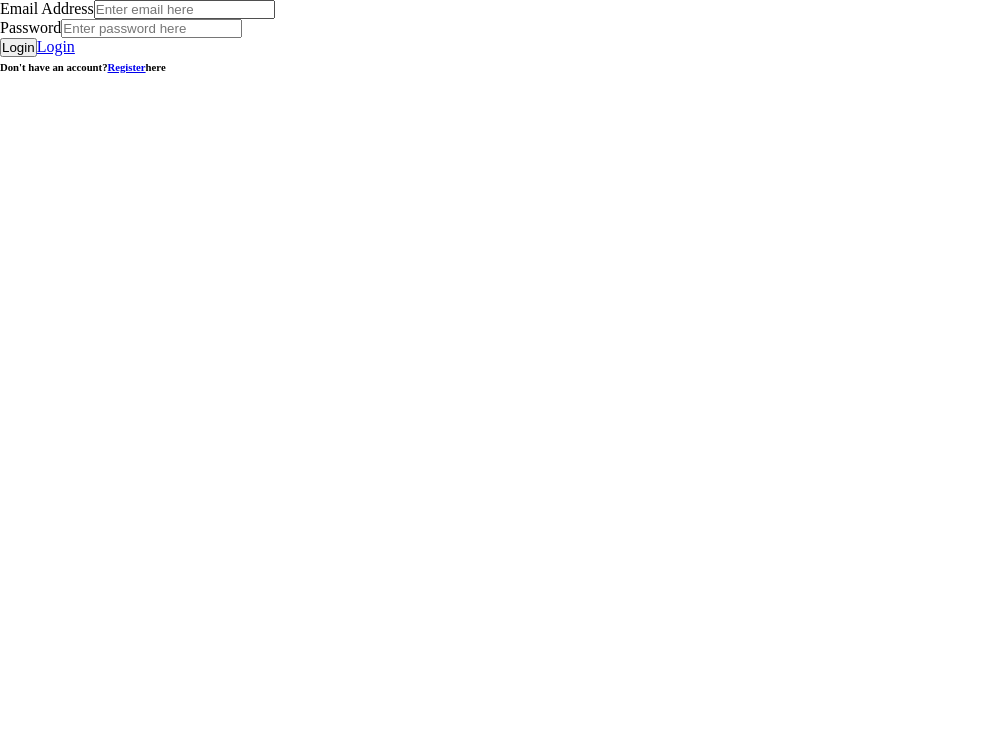
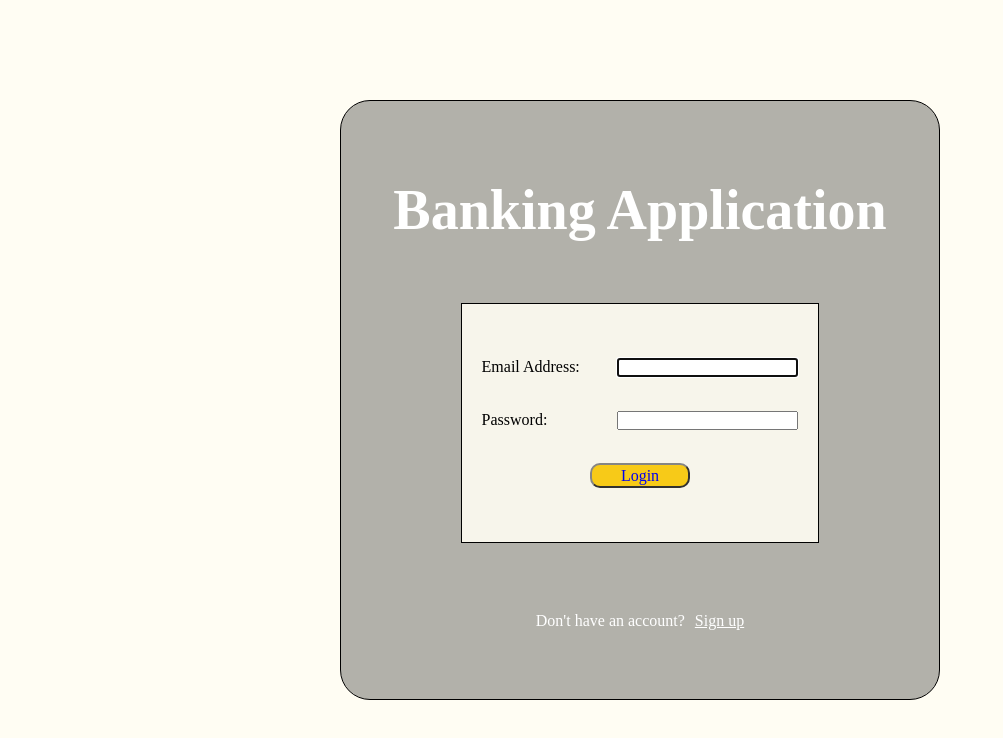
Before and after one commit to pcon92/banking-application, a React (Create React App) app: page / in a window 1280 px wide. Shown: the top 738 px of the page, without its empty margins (0-1003 px from the left). Built offline with nearby package versions, Linux system fonts and the light colour scheme.

Commit message:
styles for login and register page and created confirmed registration page

```diff
--- a/src/App.js
+++ b/src/App.js
@@ -5,6 +5,7 @@ import React, {useState, useEffect} from 'react';
 // Import components
 import Login from './components/Login';
 import Register from './components/Register';
+import ConfirmRegistration from './components/ConfirmRegistration';
 import Home from './components/Home';
 import Messages from './components/Messages';
 import Accounts from './components/Accounts';
@@ -234,6 +235,9 @@ function App() {
                         setTheme={setTheme}
                         unreadMessages={unreadMessages}/>
                     </Route>
+                    <Route path="/confirm-registration-page">
+                        <ConfirmRegistration/>
+                    </Route>
                     <Route path="/register-page">
                         <Register/>
                     </Route>
--- /dev/null
+++ b/src/components/ConfirmRegistration.js
@@ -0,0 +1,20 @@
+import React from 'react';
+import {Link} from "react-router-dom";
+
+import styles from '../styles/confirmRegistration.module.css';
+
+const ConfirmRegistration = () => {
+
+    return (
+        <>
+            <div className={`${styles.background}`}>
+                <div className={`${styles.outerContainer}`}>
+                    <h1 className={`${styles.heading}`}>Thank you for registering!</h1>
+                    <Link to="/login" className={`${styles.loginLink}`}>Login</Link>
+                </div>
+            </div>
+        </>
+    )
+};
+
+export default ConfirmRegistration;
--- a/src/components/login.js
+++ b/src/components/login.js
@@ -1,33 +1,31 @@
 import React from 'react';
 import {Link} from "react-router-dom";
+
+import styles from '../styles/login.module.css';
 
 const Login = () => {
 
     return (
-        <div>
-            <ul>
-                <div>
-                    <label htmlFor="email">
-                        Email Address
-                    </label>
-                    <input type="text" id="email" placeholder="Enter email here"/>
-                    <br/>
-                    <label htmlFor="password">
-                        Password
-                    </label>
-                    <input type="password" id="password" placeholder="Enter password here"/>
-                    <br/>
-                    <button value="Login">Login</button>
-                    <Link to="/home-page">Login</Link>
+        <>
+            <div className={`${styles.background}`}>
+                <div className={`${styles.outerContainer}`}>
+                    <h1 className={`${styles.heading}`}>Banking Application</h1>
+                    <div className={`${styles.innerContainer}`}>
+                        <div className={`${styles.emailAndPasswordDiv}`}>
+                            <label htmlFor="email">Email Address: </label>
+                            <input type="text" id="email" autoFocus/>
+                        </div>
+                        <div className={`${styles.emailAndPasswordDiv}`}>
+                            <label htmlFor="password">Password: </label>
+                            <input type="password" id="password"/>
+                        </div>
+                        <Link to="/home-page" className={`${styles.loginButton}`}>Login</Link>
+                    </div>
+                    <p className={`${styles.signUpText}`}>Don't have an account?
+                    <Link to="/register-page" className={`${styles.signUpLink}`}>Sign up</Link></p>
                 </div>
-                <li>
-                    <h6>Don't have an account?
-                        <Link to="/register-page">Register</Link>
-                        here</h6>
-
-                </li>
-            </ul>
-        </div>
+            </div>
+        </>
     )
 };
 
--- a/src/components/register.js
+++ b/src/components/register.js
@@ -1,30 +1,36 @@
 import React from 'react';
 import {Link} from "react-router-dom";
+
+import styles from '../styles/register.module.css';
 
 const Register = () => {
 
     return (
-        <div>
-            <label for="email">
-                Email Address
-            </label>
-            <input type="text" id="email" placeholder="Enter email here"/>
-            <br/>
-            <label for="password">
-                Password
-            </label>
-            <input type="password" id="password" placeholder="Enter password here"/>
-            <br/>
-            <label for="confirm-password">
-                Confirm Password
-            </label>
-            <input type="password" id="confirm-password" placeholder="Confirm Password here"/>
-            <br/>
-            <button value="Login">Register Account</button>
-            <h6>Already have an account? Go to
-                <Link to="/login">Login</Link>
-            </h6>
-        </div>
+        <>
+            <div className={`${styles.background}`}>
+                <div className={`${styles.outerContainer}`}>
+                    <h1 className={`${styles.heading}`}>Create an Account</h1>
+                    <div className={`${styles.innerContainer}`}>
+                        <div className={`${styles.emailAndPasswordDiv}`}>
+                            <label for="email">Email Address: </label>
+                            <input type="text" id="email"/>
+                        </div>
+                        <div className={`${styles.emailAndPasswordDiv}`}>
+                            <label for="password">Password: </label>
+                            <input type="password" id="password"/>
+                        </div>
+                        <div className={`${styles.emailAndPasswordDiv}`}>
+                            <label for="confirm-password">Confirm Password: </label>
+                            <input type="password" id="confirm-password"/>
+                        </div>
+                        <Link to="/confirm-registration-page" className={`${styles.registerButton}`}>Register Account</Link>
+                    </div>
+                    <p className={`${styles.loginText}`}>Already have an account?
+                        <Link to="/login" className={`${styles.loginLink}`} >Login</Link>
+                    </p>
+                </div>
+            </div>
+        </>
     )
 };
 
--- a/src/styles/colors.css
+++ b/src/styles/colors.css
@@ -1,7 +1,10 @@
 
 :root {
-    --shadow: rgba(0, 0, 0, 0.2);
+    --shadow2: rgba(0, 0, 0, 0.2);
+    --shadow1: rgba(0, 0, 0, 0.1);
     --black: rgb(0, 0, 0);
+    --greyLight: rgba(0, 0, 0, 0.3);
+    --creamWhite: rgba(255, 253, 242, 0.9);
 
 
     --yellow1: rgba(247, 202, 24, 1); /* kournikova from http://www.flatuicolorpicker.com/yellow-rgba-color-model/ */
--- /dev/null
+++ b/src/styles/confirmRegistration.module.css
@@ -0,0 +1,33 @@
+
+.background {
+    height: 100vh;
+    width: 100vw;
+    display: flex;
+    justify-content: center;
+    align-items: center;
+    background-color: var(--creamWhite);
+}
+
+.heading {
+    font-size: 36px;
+    position: relative;
+    top: 1vh;
+    color: white;
+}
+
+.outerContainer {
+    border: 1px solid black;
+    border-radius: 30px;
+    height: 600px;
+    width: 600px;
+    display: flex;
+    flex-direction: column;
+    align-items: center;
+    justify-content: space-evenly;
+    background-color: var(--greyLight);
+}
+
+.loginLink {
+    color: white;
+    margin-left: 10px;
+}
--- /dev/null
+++ b/src/styles/login.module.css
@@ -0,0 +1,67 @@
+
+.background {
+    height: 100vh;
+    width: 100vw;
+    display: flex;
+    justify-content: center;
+    align-items: center;
+    background-color: var(--creamWhite);
+}
+
+.heading {
+    font-size: 56px;
+    position: relative;
+    top: 1vh;
+    color: white;
+}
+
+.outerContainer {
+    border: 1px solid black;
+    border-radius: 30px;
+    height: 600px;
+    width: 600px;
+    display: flex;
+    flex-direction: column;
+    align-items: center;
+    justify-content: space-evenly;
+    background-color: var(--greyLight);
+}
+
+.innerContainer {
+    display: flex;
+    justify-content: space-evenly;
+    align-items: center;
+    flex-direction: column;
+    height: 40%;
+    width: 60%;
+    padding: 20px;
+    border: 1px solid black;
+    background-color: var(--creamWhite);
+}
+
+.emailAndPasswordDiv {
+    display: flex;
+    width: 100%;
+    justify-content: space-between;
+}
+
+.loginButton {
+    height: 25px;
+    width: 100px;
+    background-color: var(--yellow1);
+    display: flex;
+    justify-content: center;
+    align-items: center;
+    text-decoration: none;
+    border-radius: 10px;
+    border: 2px outset rgb(133, 133, 133);
+}
+
+.signUpText {
+    color: white;
+}
+
+.signUpLink {
+    color: white;
+    margin-left: 10px;
+}
--- a/src/styles/navbar.module.css
+++ b/src/styles/navbar.module.css
@@ -26,7 +26,7 @@
 }
 
 .linkList:hover {
-    box-shadow: 1px 1px 15px 2px rgba(0, 0, 0, 0.1);
+    box-shadow: 1px 1px 15px 2px var(--shadow1);
     transform: scale(1..05);
 }
 
--- /dev/null
+++ b/src/styles/register.module.css
@@ -0,0 +1,67 @@
+
+.background {
+    height: 100vh;
+    width: 100vw;
+    display: flex;
+    justify-content: center;
+    align-items: center;
+    background-color: var(--creamWhite);
+}
+
+.heading {
+    font-size: 48px;
+    position: relative;
+    top: 1vh;
+    color: white;
+}
+
+.outerContainer {
+    border: 1px solid black;
+    border-radius: 30px;
+    height: 600px;
+    width: 600px;
+    display: flex;
+    flex-direction: column;
+    align-items: center;
+    justify-content: space-evenly;
+    background-color: var(--greyLight);
+}
+
+.innerContainer {
+    display: flex;
+    justify-content: space-evenly;
+    align-items: center;
+    flex-direction: column;
+    height: 40%;
+    width: 60%;
+    padding: 20px;
+    border: 1px solid black;
+    background-color: var(--creamWhite);
+}
+
+.emailAndPasswordDiv {
+    display: flex;
+    width: 100%;
+    justify-content: space-between;
+}
+
+.registerButton {
+    height: 25px;
+    width: 150px;
+    background-color: var(--yellow1);
+    display: flex;
+    justify-content: center;
+    align-items: center;
+    text-decoration: none;
+    border-radius: 10px;
+    border: 2px outset rgb(133, 133, 133);
+}
+
+.loginText {
+    color: white;
+}
+
+.loginLink {
+    color: white;
+    margin-left: 10px;
+}
--- a/src/styles/settings.module.css
+++ b/src/styles/settings.module.css
@@ -44,11 +44,11 @@
     border: 1px solid black;
     justify-content: center;
     flex: 1;
-    box-shadow: 1px 1px 5px 2px rgba(0, 0, 0, 0.1);
+    box-shadow: 1px 1px 5px 2px var(--shadow1);
 }
 
 .optionBox:hover {
-    box-shadow: 1px 1px 10px 3px rgba(0, 0, 0, 0.1);
+    box-shadow: 1px 1px 10px 3px var(--shadow1);
     transform: scale(1.01);
 }
 
```
Also changed, not shown: src/styles/home.module.css (+11 -11 lines).
